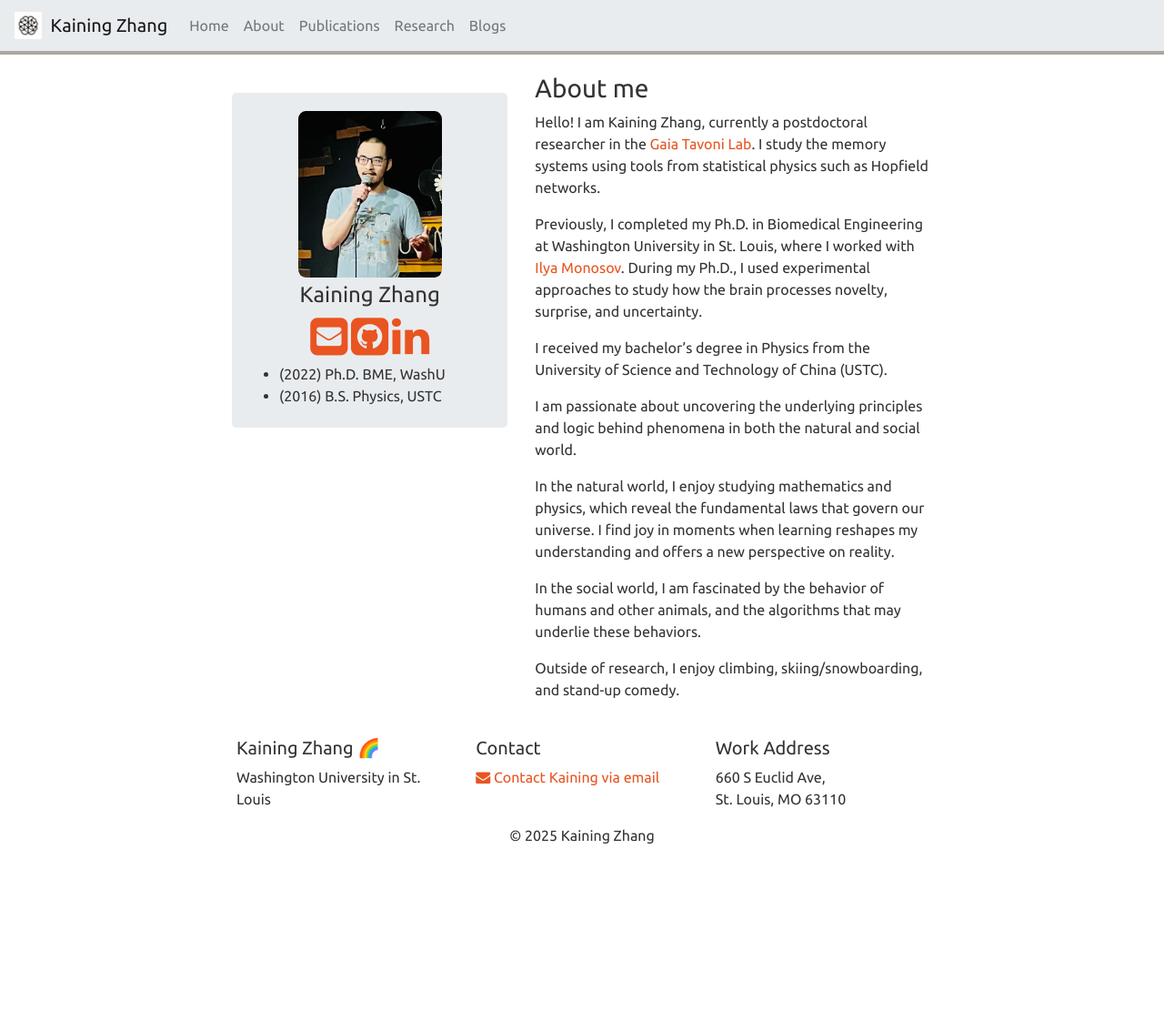
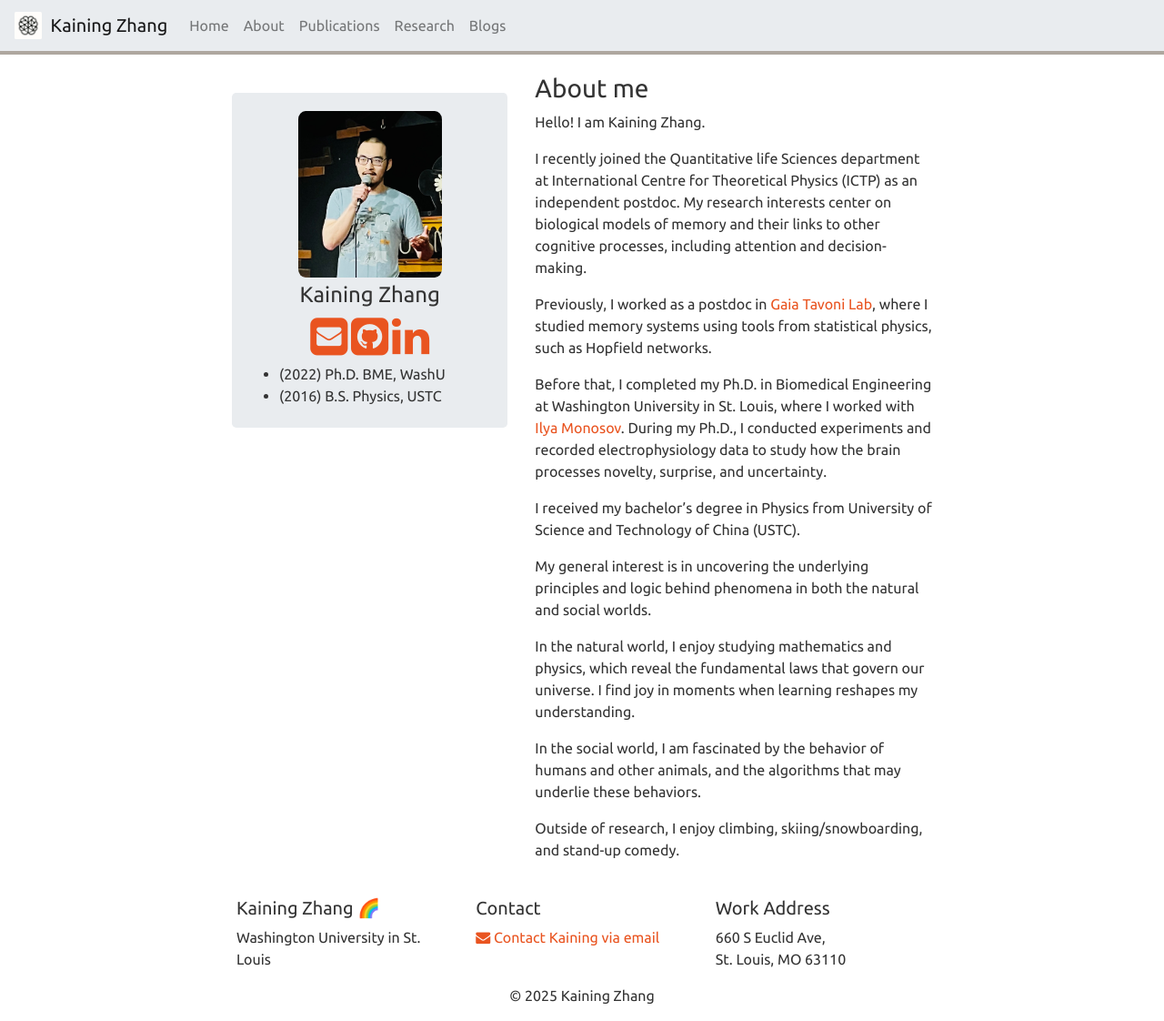
Before and after one commit to kalfton/kalfton.github.io, a Jekyll site: the page built from _pages/home.md, in a window 1280 px wide and 1122 px high. Shown: the whole window at 91% size. Built offline with Jekyll 4.4.1, drawn with Linux system fonts in a browser that asks for light colours; nearby versions of some CDN libraries; a style sheet for code colours, icons or effects is not loaded.

Commit message:
update my new job

```diff
--- a/_data/pi.yml
+++ b/_data/pi.yml
@@ -1,6 +1,6 @@
 - name: Kaining Zhang
   photo: headshot2.jpg
-  info: Postdoc in Theoretical Neuroscience, Washington University in St. Louis
+  info: Senior Postdoc at the Abdus Salam International Centre for Theoretical Physics
   email: kaining@wustl.edu
   github: https://github.com/kalfton
   linkedin: https://www.linkedin.com/in/kaining-zhang-160a44123/
--- a/_pages/home.md
+++ b/_pages/home.md
@@ -6,15 +6,19 @@ permalink: /
 ---
 
 ### About me
-Hello! I am Kaining Zhang, currently a postdoctoral researcher in the <a href="https://neuroscience.wustl.edu/people/gaia-tavoni-phd/">Gaia Tavoni Lab</a>. I study the memory systems using tools from statistical physics such as Hopfield networks.
+Hello! I am Kaining Zhang.
 
-Previously, I completed my Ph.D. in Biomedical Engineering at Washington University in St. Louis, where I worked with <a href="https://neuroscience.wustl.edu/people/ilya-monosov-phd/">Ilya Monosov</a>. During my Ph.D., I used experimental approaches to study how the brain processes novelty, surprise, and uncertainty.
+I recently joined the Quantitative life Sciences department at International Centre for Theoretical Physics (ICTP) as an independent postdoc. My research interests center on biological models of memory and their links to other cognitive processes, including attention and decision-making.
 
-I received my bachelor's degree in Physics from the University of Science and Technology of China (USTC).
+Previously, I worked as a postdoc in <a href="https://neuroscience.wustl.edu/people/gaia-tavoni-phd/">Gaia Tavoni Lab</a>, where I studied memory systems using tools from statistical physics, such as Hopfield networks.
 
-I am passionate about uncovering the underlying principles and logic behind phenomena in both the natural and social world.
+Before that, I completed my Ph.D. in Biomedical Engineering at Washington University in St. Louis, where I worked with <a href="https://neuroscience.wustl.edu/people/ilya-monosov-phd/">Ilya Monosov</a>. During my Ph.D., I conducted experiments and recorded electrophysiology data to study how the brain processes novelty, surprise, and uncertainty.
 
-In the natural world, I enjoy studying mathematics and physics, which reveal the fundamental laws that govern our universe. I find joy in moments when learning reshapes my understanding and offers a new perspective on reality.
+I received my bachelor’s degree in Physics from University of Science and Technology of China (USTC).
+
+My general interest is in uncovering the underlying principles and logic behind phenomena in both the natural and social worlds.
+
+In the natural world, I enjoy studying mathematics and physics, which reveal the fundamental laws that govern our universe. I find joy in moments when learning reshapes my understanding.
 
 In the social world, I am fascinated by the behavior of humans and other animals, and the algorithms that may underlie these behaviors.
 
```
Also changed, not shown: _tech_notes/website_development.md (+1 -3 lines).
